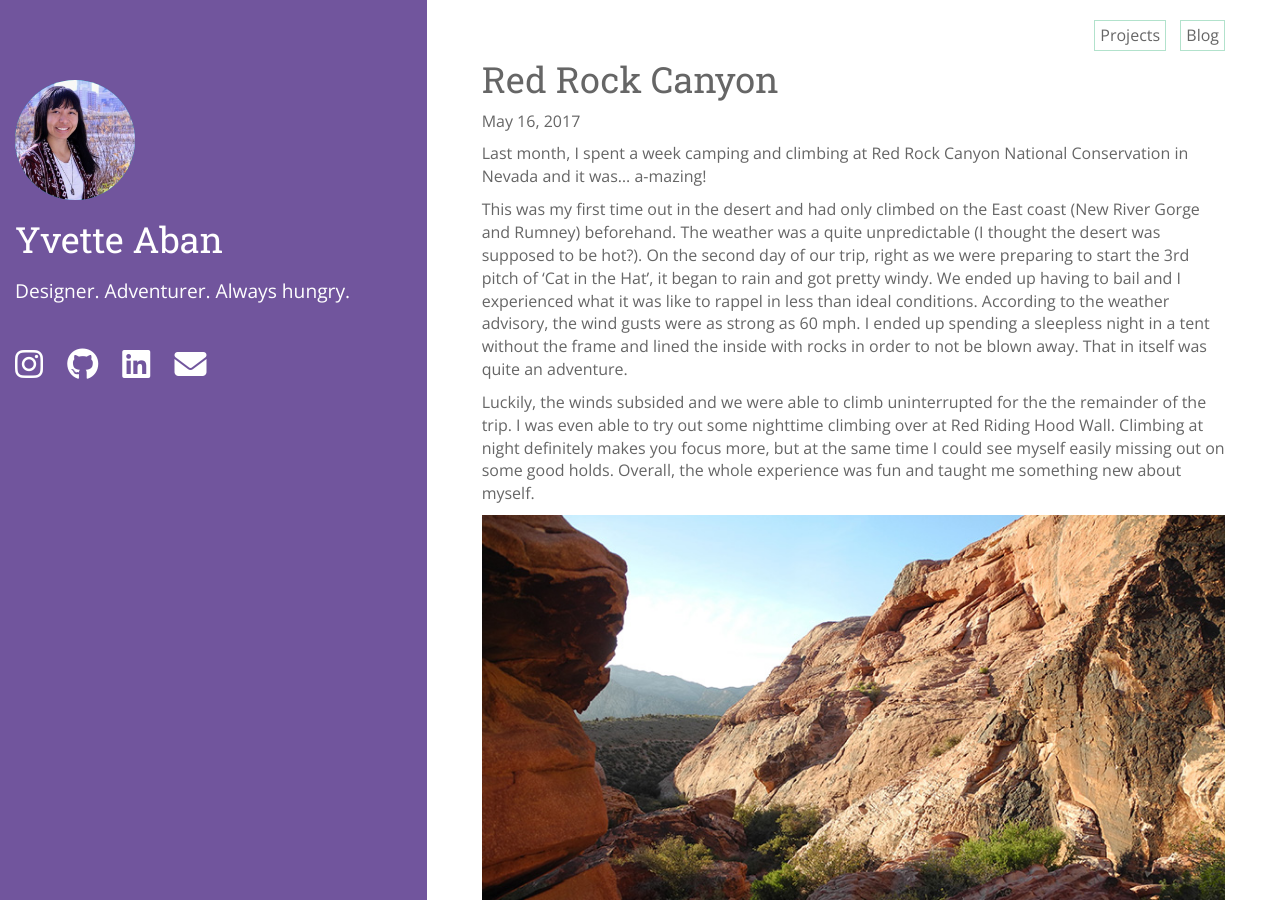
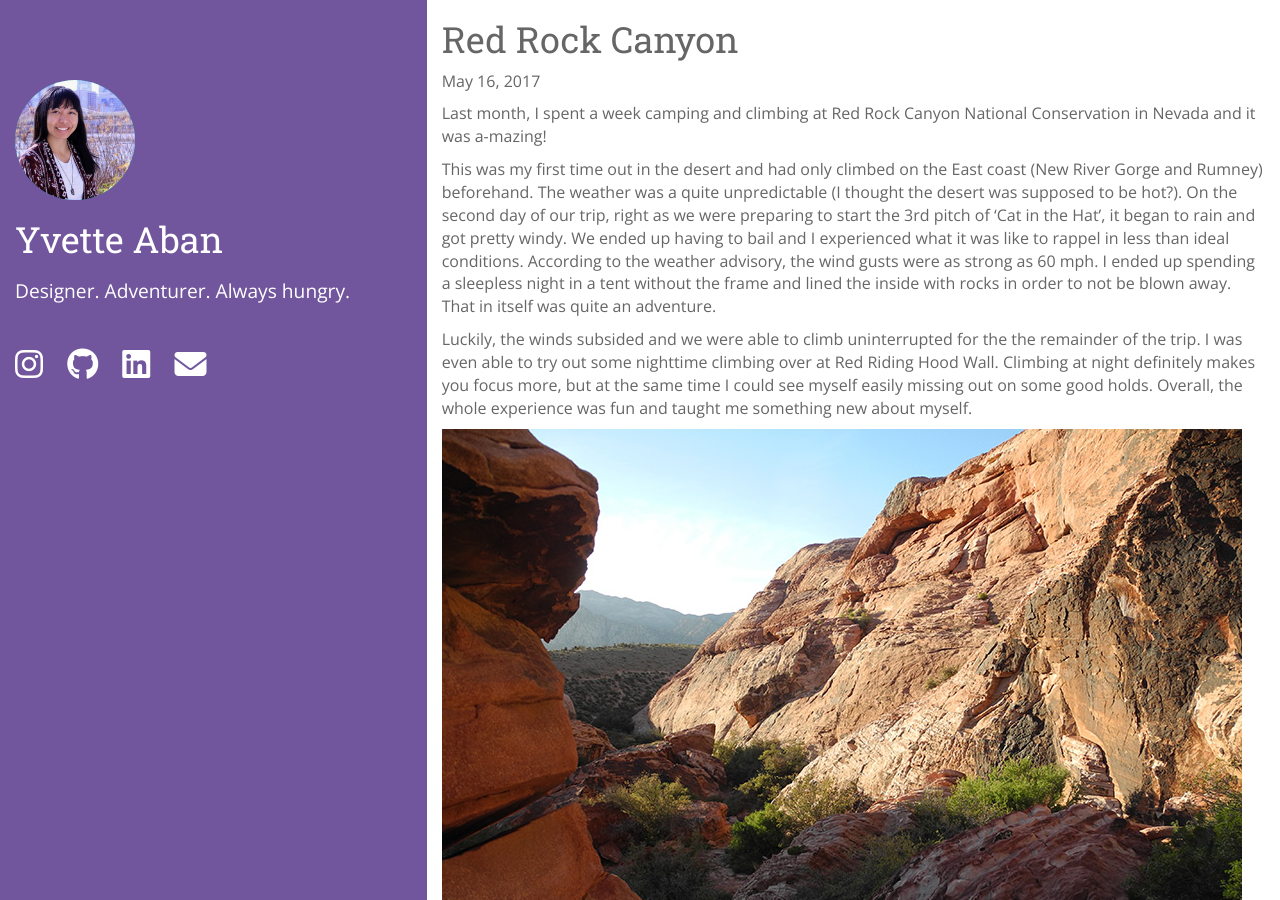
Before and after one commit to yvetteaban/yvetteaban.github.io, a Jekyll site: the page built from _posts/2017-05-16-red-rock-canyon.md, in a window 1280 px wide and 900 px high. Built offline with Jekyll 4.4.1, drawn with Linux system fonts in a browser that asks for light colours; nearby versions of some CDN libraries.

Commit message:
Clean up
doing some cleaning in the back end

```diff
--- a/_includes/footer.html
+++ b/_includes/footer.html
@@ -7,12 +7,6 @@
       <a href="https://www.instagram.com/{{ site.instagram_username }}" target="_blank" title="Instagram"><i class="fa fa-instagram"></i></a>
     </li>
     {% endif %}
-
-<!--     {% if site.twitter_username %}
-    <li>
-      <a href="https://twitter.com/{{ site.twitter_username }}" target="_blank" title="Twitter"><i class="fa fa-twitter"></i></a>
-    </li>
-    {% endif %} -->
 
     {% if site.github_username %}
     <li>
--- a/_layouts/post.html
+++ b/_layouts/post.html
@@ -1,11 +1,20 @@
----
-layout: default
----
+<!DOCTYPE html>
+<html>
 
+{% include head.html %}
+
+<body>
+
+<div class="container-fluid">
+  <div class="row display-flex">
+
+  <div class="col-sm-4 col-md-4 left-sidebar">
+    {% include header.html %}
+  </div>
+
+  <div class="col-sm-8 col-sm-offset-4 col-md-8 col-md-offset-4 main">
 
 	<div class="post">
-
-{% include nav.html %}
 
 		<header class="post-header">
 			<h1 class="post-title">{{ page.title }}</h1>
@@ -17,3 +26,14 @@
 		</article>
 
 	</div>
+
+    </div>
+
+  </div>
+
+  </div><!--/row-->
+</div><!--/container-fluid-->
+
+</body>
+
+</html>
--- a/_posts/2017-05-16-red-rock-canyon.md
+++ b/_posts/2017-05-16-red-rock-canyon.md
@@ -4,7 +4,7 @@
 date:   2017-05-16
 ---
 
-Last month, I spent a week camping and climbing at Red Rock Canyon National Conservation in Nevada and it was... a-mazing!
+Last month, I spent a week camping and climbing at Red Rock Canyon National Conservation in Nevada and it was a-mazing!
 
 This was my first time out in the desert and had only climbed on the East coast (New River Gorge and Rumney) beforehand. The weather was a quite unpredictable (I thought the desert was supposed to be hot?). On the second day of our trip, right as we were preparing to start the 3rd pitch of 'Cat in the Hat', it began to rain and got pretty windy. We ended up having to bail and I experienced what it was like to rappel in less than ideal conditions. According to the weather advisory, the wind gusts were as strong as 60 mph. I ended up spending a sleepless night in a tent without the frame and lined the inside with rocks in order to not be blown away. That in itself was quite an adventure.
 
--- a/blog/index.html
+++ b/blog/index.html
@@ -1,6 +1,5 @@
 ---
-layout: default
-title: Blog
+layout: post
 ---
 
 <div class="blog-list">
@@ -11,6 +10,9 @@
 
 	{% for post in site.posts %}
 	<div class="post-summary">
+
+		{% assign image = post.images[0] %}
+
 		<h3><a href="{{post.url}}">{{post.title}}</a></h3>
 
 		<h4>{{post.date | date: "%B %-d, %Y"}}</h4>
--- a/projects/index.html
+++ b/projects/index.html
@@ -7,7 +7,6 @@
 {% include nav.html %}
 
     <h2>Projects</h2>
-
 
     <ul class="project-thumbs">
         <li>
@@ -25,4 +24,5 @@
     </ul>
 
     <p class="colon"><small>&copy; 2015-2017 Yvette Aban. All Rights Reserved.</small></p>
+
 </div>
```
Also changed, not shown: 7 other files. Lines whose indentation alone changed are shown as unchanged.
